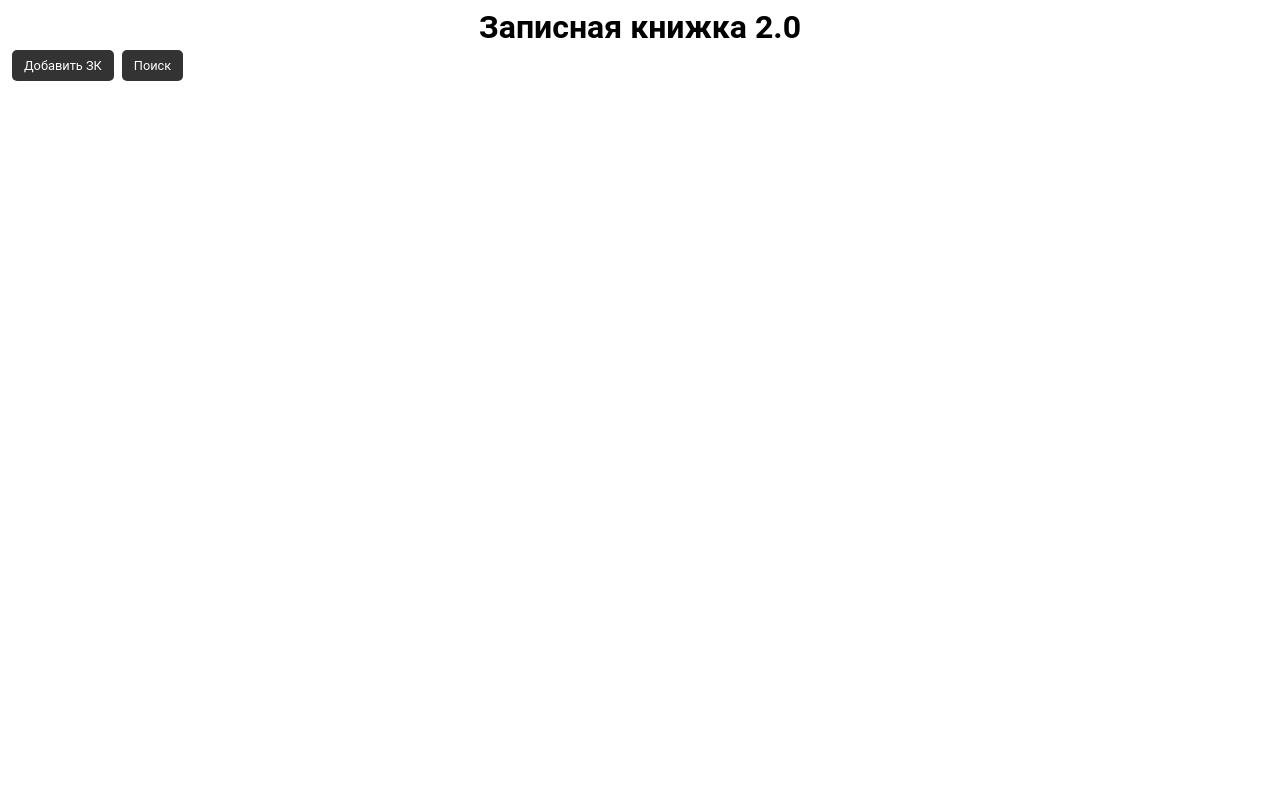
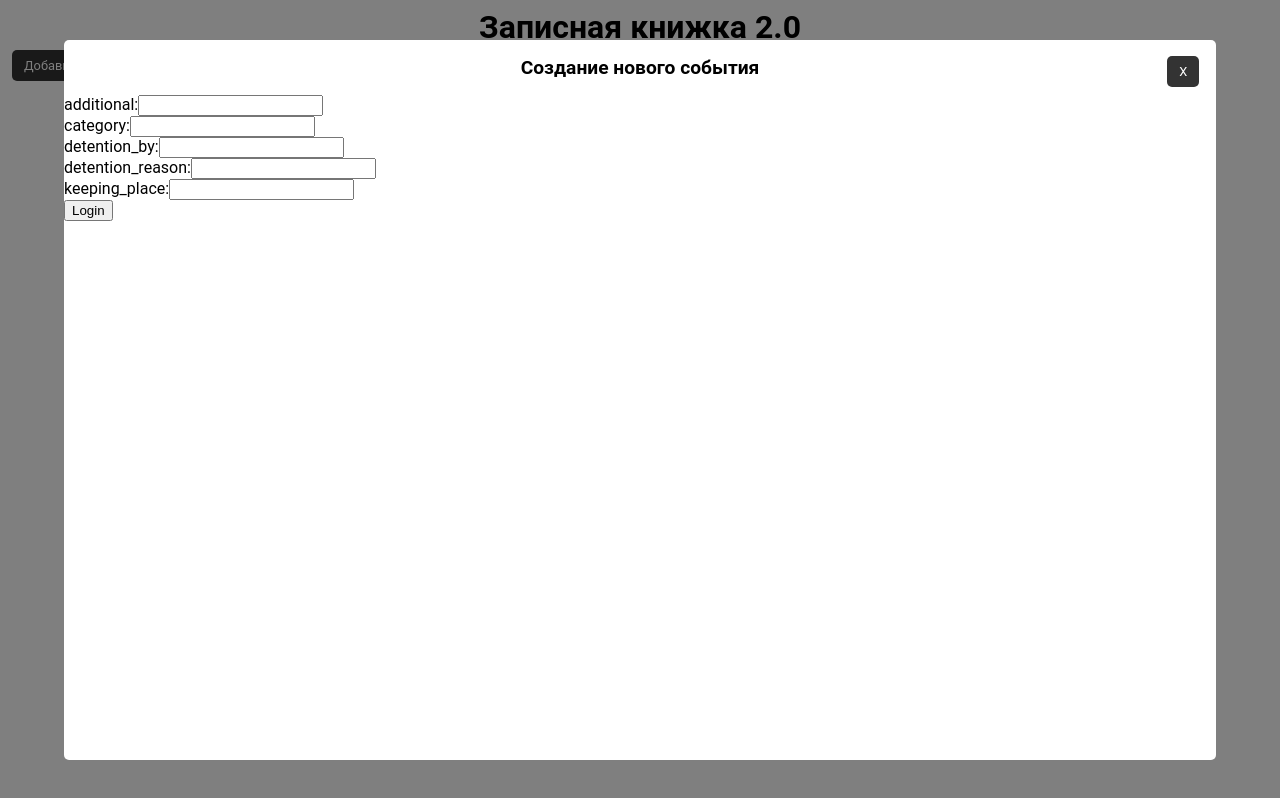
Before and after one commit to Yavlados/Notebook2.0, an Angular app: page / in a window 1280 px wide. Both pictures are taken after a click on the element "Добавить ЗК". Built offline with nearby package versions, Linux system fonts and the light colour scheme; a web font is replaced by a local one.

Commit message:
Modal window close/open is worked.

```diff
--- a/src/app/app.component.ts
+++ b/src/app/app.component.ts
@@ -7,7 +7,7 @@ import { PgService } from './services/pg.service';
   styleUrls: ['./app.component.scss']
 })
 export class AppComponent {
-  title = 'AngularApp';
+  title = 'Записная книжка 2.0';
 
   constructor (public pg: PgService) {
 
--- a/src/app/event-manager/event-manager.component.html
+++ b/src/app/event-manager/event-manager.component.html
@@ -1 +1,44 @@
-<p>event-manager works!</p>
+<div class="modalBackground">
+    <div class="modalWindow">
+        <div class="modalHeader">
+            <div class="button closeButton" (click)="closeModal()">X</div>
+            <div *ngIf="isAddMode(); else editMode">
+                <div class="title">Создание нового события</div>
+            </div>
+            <ng-template #editMode>
+                <div *ngIf="isEditMode()">
+                    <div class="title">Редактирование события</div>
+                </div>
+            </ng-template>
+        </div>
+        <div class="modalBody">
+            <form [formGroup]="eventData" (ngSubmit)="onFormSubmit()">
+                <div class="row">
+                    <span class="legend">additional:</span>
+                    <input type="text" formControlName="additional"/>
+                </div>
+
+                <div class="row">
+                    <span class="legend">category:</span>
+                    <input type="text" formControlName="category"/>
+                </div>
+
+                <div class="row">
+                    <span class="legend">detention_by:</span>
+                    <input type="text" formControlName="detention_by"/>
+                </div>
+
+                <div class="row">
+                    <span class="legend">detention_reason:</span>
+                    <input type="text" formControlName="detention_reason"/>
+                </div>
+
+                <div class="row">
+                    <span class="legend">keeping_place:</span>
+                    <input type="text" formControlName="keeping_place"/>
+                </div>
+                <button type="submit">Login</button>
+            </form>
+        </div>
+    </div>
+</div>
--- a/src/app/event-manager/event-manager.component.scss
+++ b/src/app/event-manager/event-manager.component.scss
@@ -0,0 +1,40 @@
+.modalBackground{
+    position: fixed;
+    top: 0;
+    right: 0;
+    bottom: 0;
+    left: 0;
+    z-index: 900;
+    display: flex;
+    align-items: center;
+    justify-content: center;
+    background-color: rgba(0, 0, 0, 0.5);
+    transition: 5s;
+
+    .modalWindow{
+        z-index: 999;
+        background-color: #fff;
+        width: 90%;
+        height: 90%;
+        border-radius: 5px;
+
+        .modalHeader{
+
+            .title {
+                text-align: center;
+                font-size: 1.2rem;
+                font-weight: bolder;
+                margin: 1rem;
+            }
+
+            .closeButton{
+                position: absolute;
+                right: 6%;
+            }
+        }
+
+        .modalBody {
+
+        }
+    }
+}
--- a/src/app/event-manager/event-manager.component.ts
+++ b/src/app/event-manager/event-manager.component.ts
@@ -1,4 +1,12 @@
-import { Component, OnInit } from '@angular/core';
+import { Component, OnInit, ElementRef } from '@angular/core';
+import { FormGroup, FormControl } from '@angular/forms'
+import {IEvent} from '../dto/event.dto'
+import {IPerson} from '../dto/person.dto'
+
+export enum eventManagerStates{
+  editMode,
+  addMode
+}
 
 @Component({
   selector: 'app-event-manager',
@@ -6,10 +14,50 @@ import { Component, OnInit } from '@angular/core';
   styleUrls: ['./event-manager.component.scss']
 })
 export class EventManagerComponent implements OnInit {
+  element
+  public emState: eventManagerStates
+  editableEvent: IEvent
+  eventData = new FormGroup({
+    additional: new FormControl( this.isEditMode() ? this.editableEvent.additional : ''),
+    category: new FormControl(this.isEditMode() ? this.editableEvent.category : ''),
+    detention_by: new FormControl(this.isEditMode() ? this.editableEvent.detention_by : ''),
+    detention_reason: new FormControl(this.isEditMode() ? this.editableEvent.detention_reason : ''),
+    keeping_place: new FormControl(this.isEditMode() ? this.editableEvent.keeping_place : ''),
+  })
 
-  constructor() { }
+  constructor(private el: ElementRef) {
+    this.element = el.nativeElement
+   }
 
   ngOnInit(): void {
+    // Initial state
+    this.closeModal()
+  }
+
+  openAddEM(){
+    this.emState = eventManagerStates.addMode
+    this.element.style.display = 'block'
+  }
+
+  openEditEM(){
+    this.emState = eventManagerStates.editMode
+    this.element.style.display = 'block'
+  }
+
+  closeModal(){
+    this.element.style.display = 'none'
+  }
+
+  isEditMode(){
+    return this.emState === eventManagerStates.editMode
+  }
+
+  isAddMode(){
+    return this.emState === eventManagerStates.addMode
+  }
+
+  onFormSubmit(){
+    console.log(this.eventData)
   }
 
 }
--- a/src/app/main-page/main-page.component.html
+++ b/src/app/main-page/main-page.component.html
@@ -43,6 +43,5 @@
                 <div class="browserEmptyMessage">В выбранном событии нет фигурантов</div>
             </ng-template>
         </div>
-
     </div>
 </div>
--- a/src/app/options-bar/options-bar.component.html
+++ b/src/app/options-bar/options-bar.component.html
@@ -2,3 +2,6 @@
     <div class="button" (click)="onAddEventClicked()">Добавить ЗК</div>
     <div class="button">Поиск</div>
 </div>
+
+<app-event-manager #eventManager>
+</app-event-manager>
--- a/src/app/options-bar/options-bar.component.scss
+++ b/src/app/options-bar/options-bar.component.scss
@@ -1,4 +1,4 @@
 .optionsBar{
     display: flex;
-    justify-content: start;
+    justify-content: flex-start;
 }
--- a/src/app/options-bar/options-bar.component.ts
+++ b/src/app/options-bar/options-bar.component.ts
@@ -1,19 +1,19 @@
-import { Component, OnInit } from '@angular/core';
-
+import { Component, OnInit, ViewChild, ViewContainerRef } from '@angular/core';
+import {EventManagerComponent} from '../event-manager/event-manager.component'
 @Component({
   selector: 'app-options-bar',
   templateUrl: './options-bar.component.html',
   styleUrls: ['./options-bar.component.scss']
 })
 export class OptionsBarComponent implements OnInit {
+  @ViewChild('eventManager') eventManager:EventManagerComponent
 
   constructor() { }
 
   ngOnInit(): void {
   }
 
-  onAddEventClicked()
-  {
-
+  onAddEventClicked() {
+    this.eventManager.openAddEM()
   }
 }
```
